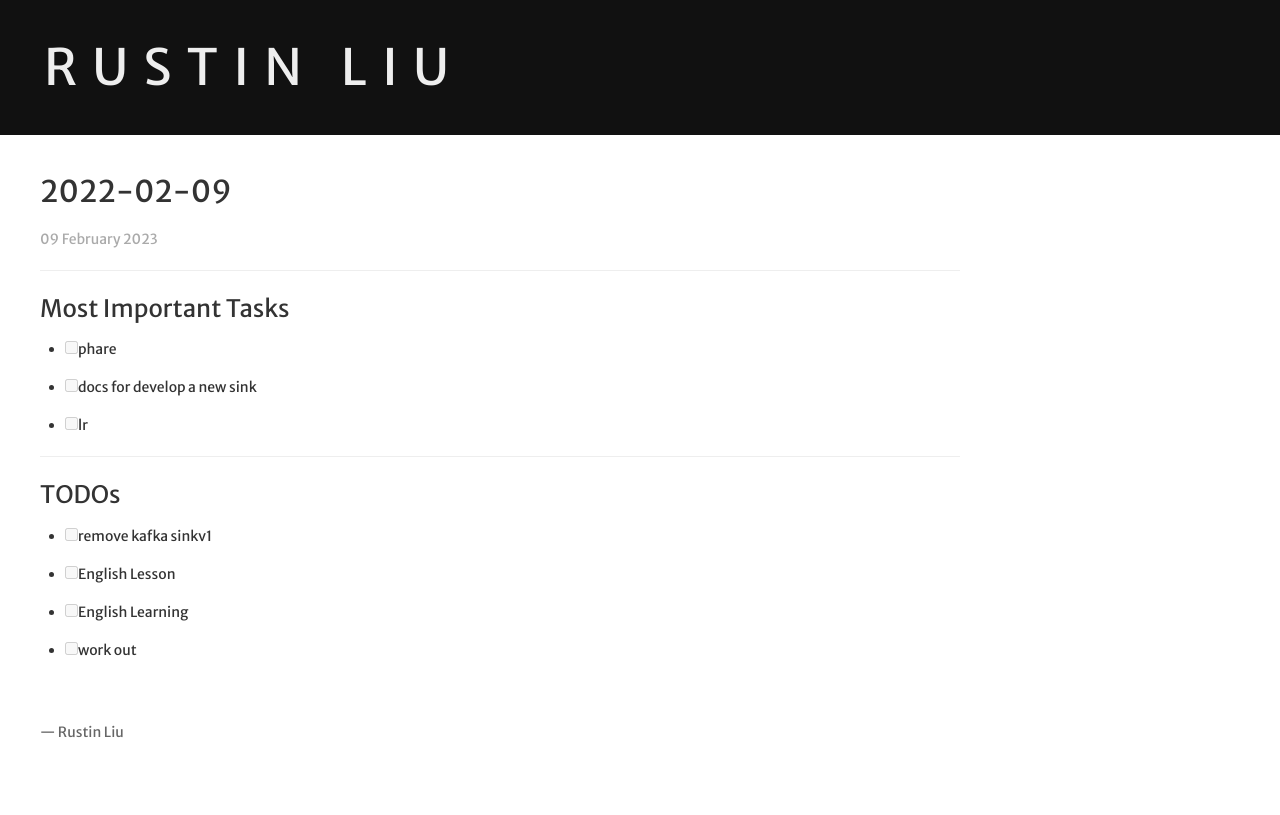
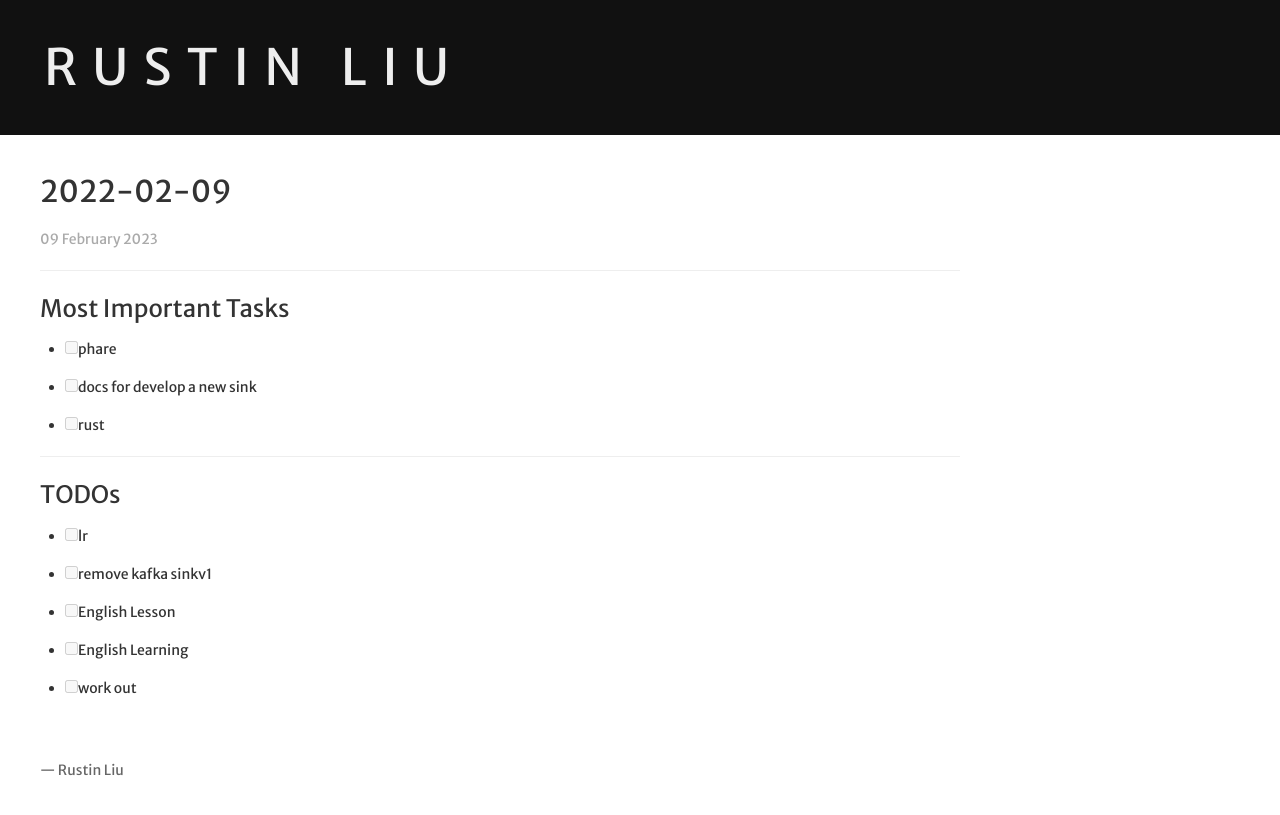
Before and after one commit to hi-rustin/hi-rustin.rs, a Jekyll site: the page built from _logs/2023-02-09.md, in a window 1280 px wide. Shown: the top 815 px of the page. Built offline with Jekyll 4.4.1, drawn with Linux system fonts in a browser that asks for light colours; nearby versions of some CDN libraries; comment, search, counter and statistics services are not loaded.

Commit message:
2022-02-09: add rust
Signed-off-by: hi-rustin <rustin.liu@gmail.com>

```diff
--- a/_logs/2023-02-09.md
+++ b/_logs/2023-02-09.md
@@ -8,11 +8,12 @@ layout: post
 
 - [ ] phare
 - [ ] docs for develop a new sink
-- [ ] lr
+- [ ] rust
 
 ---
 
 ### TODOs
+- [ ] lr
 - [ ] remove kafka sinkv1
 - [ ] English Lesson
 - [ ] English Learning
```
